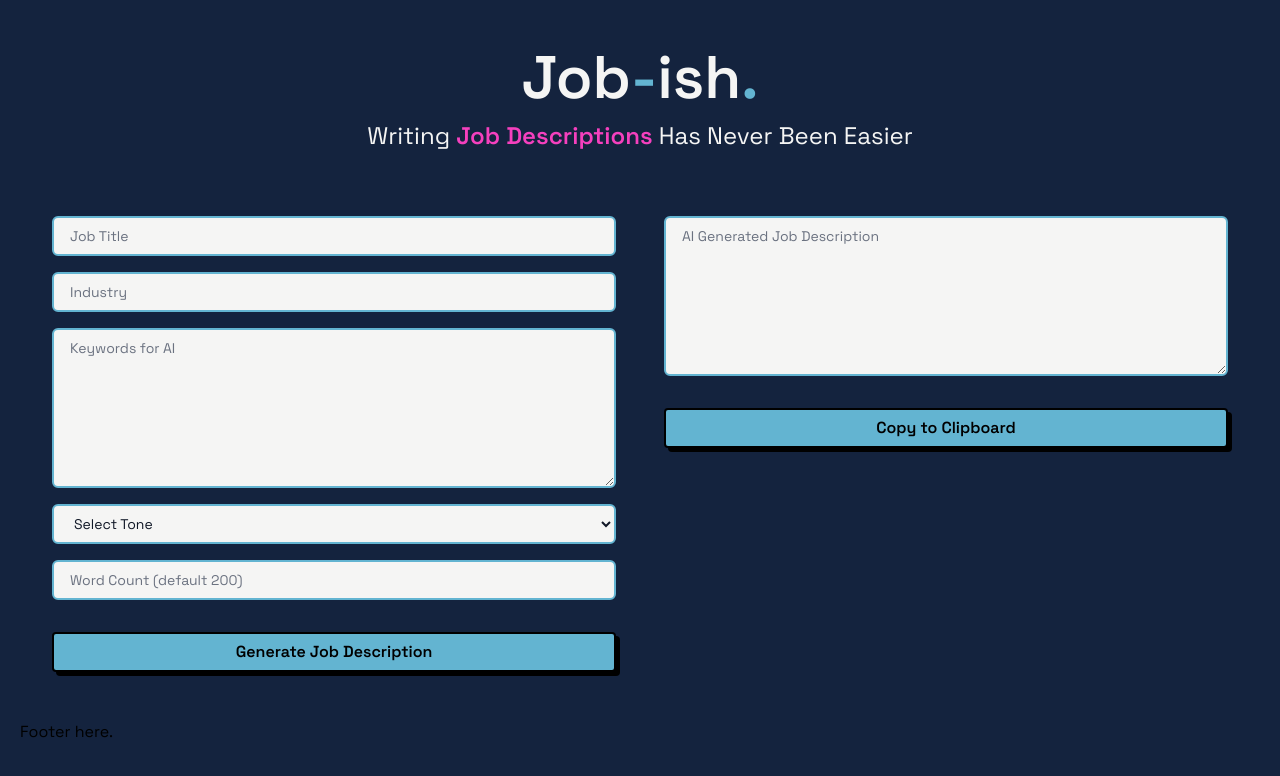
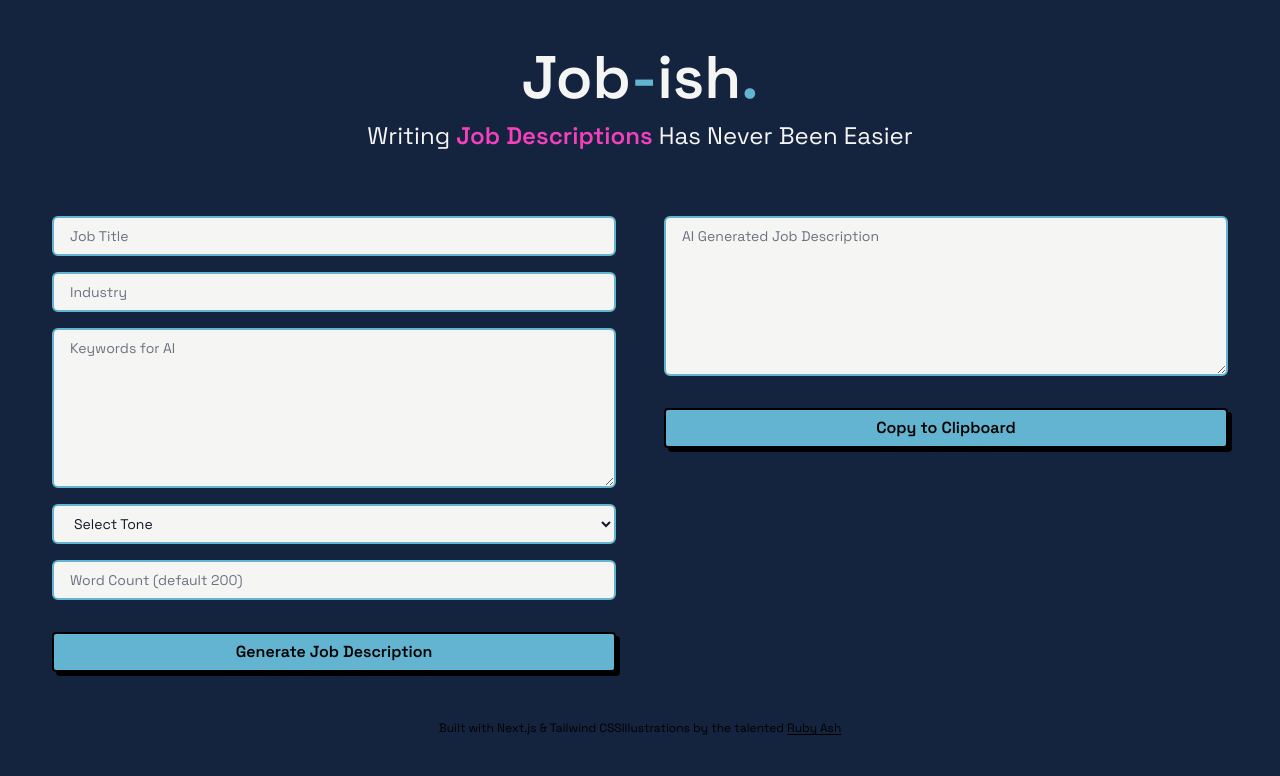
Before and after one commit to emelyn-barrientos/ai-jobbish-descriptions, a Next.js app: page / in a window 1280 px wide. Shown: the top 776 px of the page. Built offline with nearby package versions, Linux system fonts and the light colour scheme.

Commit message:
Initial styling and text for footer

```diff
--- a/src/components/Footer.jsx
+++ b/src/components/Footer.jsx
@@ -1,3 +1,22 @@
 export default function Footer() {
-  return <p>Footer here.</p>
+  return (
+    <>
+      <div className="text-center flex justify-center mb-4">
+        <h6 className="text-xs mb-1 sm:text-center">
+          Built with Next.js & Tailwind CSS
+        </h6>
+        <h6 className="text-xs mb-1 sm:text-center">
+          Illustrations by the talented{' '}
+          <a
+            className="underline underline-offset-2 decoration-1 transition ease-in-out hover:text-accent-green hover:duration-75"
+            href="https://rubyash.com/"
+            target="_blank"
+            rel="noreferrer"
+          >
+            Ruby Ash
+          </a>
+        </h6>
+      </div>
+    </>
+  )
 }
```
